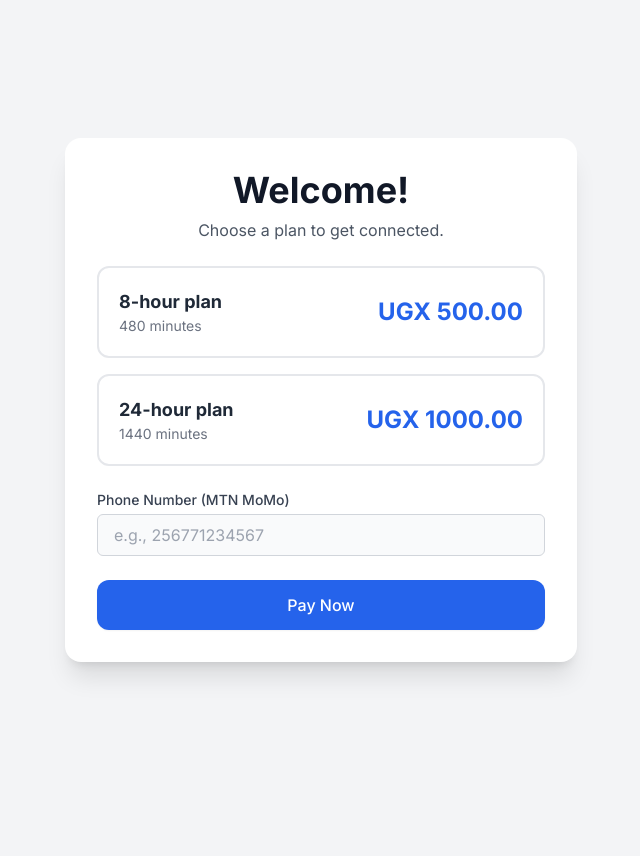
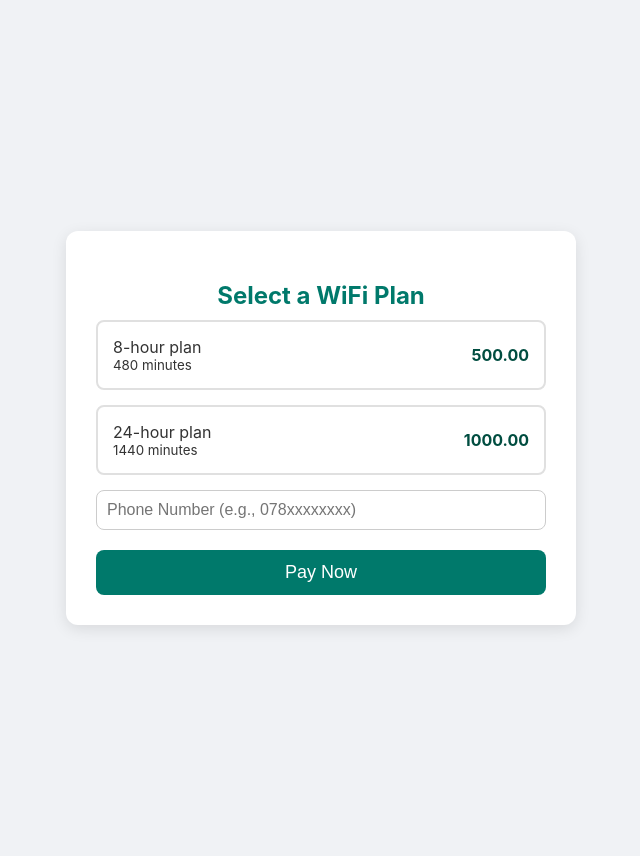
Before and after one commit to Peter-Kintu/momo-wifi, a Django app: page / in a window 1280 px wide. Shown: the whole page, without its empty margins (319-959 px from the left). Before the commit the page ends 677 px from the top, so only its background shows below. Run offline with Django 5.2, Linux system fonts and the light colour scheme; data comes from the database, SQL or seed files in the repository; some libraries are stand-ins or nearby versions.

Commit message:
Fix: settings

```diff
--- a/core/templates/core/hotspot_login.html
+++ b/core/templates/core/hotspot_login.html
@@ -3,169 +3,189 @@
 <head>
     <meta charset="UTF-8">
     <meta name="viewport" content="width=device-width, initial-scale=1.0">
-    <title>Wi-Fi Hotspot</title>
-    <!-- Tailwind CSS -->
-    <script src="https://cdn.tailwindcss.com"></script>
-    <link rel="preconnect" href="https://fonts.googleapis.com">
-    <link rel="preconnect" href="https://fonts.gstatic.com" crossorigin>
-    <link href="https://fonts.googleapis.com/css2?family=Inter:wght@400;500;600;700&display=swap" rel="stylesheet">
+    <title>Your Hotspot</title>
     <style>
         body {
             font-family: 'Inter', sans-serif;
-            background-color: #f3f4f6;
+            text-align: center;
+            padding: 20px;
+            background-color: #f0f2f5;
+            color: #333;
+            display: flex;
+            justify-content: center;
+            align-items: center;
+            min-height: 100vh;
         }
-        .plan-card:hover {
-            box-shadow: 0 10px 25px -3px rgba(0, 0, 0, 0.1), 0 4px 6px -2px rgba(0, 0, 0, 0.05);
-            transform: translateY(-5px);
+        .container {
+            max-width: 450px;
+            margin: auto;
+            padding: 30px;
+            background-color: #fff;
+            border-radius: 12px;
+            box-shadow: 0 4px 15px rgba(0, 0, 0, 0.1);
+            width: 100%;
         }
-        .plan-card.selected {
-            border-color: #2563eb;
-            background-color: #eff6ff;
-            box-shadow: 0 10px 25px -3px rgba(0, 0, 0, 0.1), 0 4px 6px -2px rgba(0, 0, 0, 0.05);
+        h2 {
+            color: #00796b;
+            margin-bottom: 10px;
         }
-        .loader {
-            border-top-color: #fff;
-            -webkit-animation: spinner 1.5s linear infinite;
-            animation: spinner 1.5s linear infinite;
+        .plan {
+            padding: 15px;
+            border: 2px solid #e0e0e0;
+            margin-bottom: 15px;
+            cursor: pointer;
+            border-radius: 8px;
+            transition: all 0.2s ease-in-out;
+            text-align: left;
+            display: flex;
+            justify-content: space-between;
+            align-items: center;
         }
-        @-webkit-keyframes spinner {
-            0% { -webkit-transform: rotate(0deg); }
-            100% { -webkit-transform: rotate(360deg); }
+        .plan:hover {
+            border-color: #00796b;
+            box-shadow: 0 0 8px rgba(0, 121, 107, 0.2);
         }
-        @keyframes spinner {
-            0% { transform: rotate(0deg); }
-            100% { transform: rotate(360deg); }
+        .plan.selected {
+            background-color: #e0f2f1;
+            border-color: #00796b;
+        }
+        .plan-details {
+            display: flex;
+            flex-direction: column;
+        }
+        .plan-price {
+            font-weight: bold;
+            color: #004d40;
+        }
+        input[type="tel"] {
+            width: 100%;
+            padding: 10px;
+            margin-bottom: 20px;
+            border: 1px solid #ccc;
+            border-radius: 8px;
+            box-sizing: border-box;
+            font-size: 16px;
+        }
+        button {
+            width: 100%;
+            padding: 12px;
+            background-color: #00796b;
+            color: white;
+            border: none;
+            border-radius: 8px;
+            font-size: 18px;
+            cursor: pointer;
+            transition: background-color 0.3s ease;
+        }
+        button:hover {
+            background-color: #004d40;
+        }
+        .message, .error {
+            margin-top: 20px;
+            padding: 10px;
+            border-radius: 8px;
+        }
+        .message {
+            background-color: #e0f2f1;
+            color: #00796b;
+        }
+        .error {
+            background-color: #ffebee;
+            color: #c62828;
         }
     </style>
 </head>
-<body class="flex items-center justify-center min-h-screen">
-    <div class="bg-white p-8 rounded-2xl shadow-xl w-full max-w-lg mx-4">
-        <div class="text-center">
-            <h1 class="text-4xl font-extrabold text-gray-900 mb-2">Welcome!</h1>
-            <p class="text-gray-600 mb-6">Choose a plan to get connected.</p>
+<body>
+    <div class="container">
+        <h2>Select a WiFi Plan</h2>
+        <form id="payment-form" action="/api/initiate-payment/" method="POST">
+            {% csrf_token %}
+
+            <!-- Plans are dynamically rendered by the Django view -->
+            {% for plan in plans %}
+            <div class="plan" data-plan-id="{{ plan.id }}">
+                <div class="plan-details">
+                    <div>{{ plan.name }}</div>
+                    <small>{{ plan.duration_minutes }} minutes</small>
                 </div>
-
-        <!-- Hidden form for CSRF token and data handling -->
-        <form id="payment-form" class="space-y-6">
-            <div id="plans-container" class="space-y-4">
-                {% for plan in plans %}
-                <div class="plan-card p-5 border-2 border-gray-200 rounded-xl cursor-pointer transition-all duration-200 ease-in-out" data-plan-id="{{ plan.id }}">
-                    <div class="flex justify-between items-center">
-                        <div>
-                            <h3 class="font-bold text-gray-800 text-lg">{{ plan.name }}</h3>
-                            <p class="text-sm text-gray-500">{{ plan.duration_minutes }} minutes</p>
-                        </div>
-                        <span class="font-bold text-2xl text-blue-600">UGX {{ plan.price }}</span>
-                    </div>
+                <div class="plan-price">{{ plan.price }}</div>
             </div>
             {% endfor %}
-            </div>
 
-            <div>
-                <label for="phone-number" class="block text-sm font-medium text-gray-700">Phone Number (MTN MoMo)</label>
-                <input type="tel" id="phone-number" name="phone-number" class="mt-1 block w-full px-4 py-2 bg-gray-50 border border-gray-300 rounded-md focus:border-blue-500 focus:ring focus:ring-blue-500 focus:ring-opacity-50" placeholder="e.g., 256771234567" required>
-            </div>
+            <input type="hidden" name="plan_id" id="plan_id">
 
-            <button type="submit" id="pay-button" class="w-full flex justify-center items-center px-6 py-3 border border-transparent text-base font-medium rounded-xl shadow-sm text-white bg-blue-600 hover:bg-blue-700 focus:outline-none focus:ring-2 focus:ring-offset-2 focus:ring-blue-500 transition-all duration-200 ease-in-out">
-                <span id="button-text">Pay Now</span>
-                <div id="button-spinner" class="hidden h-5 w-5 border-4 border-gray-300 rounded-full loader"></div>
-            </button>
+            <input type="tel" name="phone_number" id="phone_number" placeholder="Phone Number (e.g., 078xxxxxxxx)" required pattern="^07[0-9]{8}$">
+
+            <button type="submit">Pay Now</button>
         </form>
-
-        <div id="message" class="mt-4 p-4 text-green-700 bg-green-100 rounded-lg hidden" role="alert"></div>
-        <div id="error" class="mt-4 p-4 text-red-700 bg-red-100 rounded-lg hidden" role="alert"></div>
+        <div id="message" class="message" style="display:none;"></div>
+        <div id="error" class="error" style="display:none;"></div>
     </div>
 
     <script>
         document.addEventListener('DOMContentLoaded', function() {
-            const plansContainer = document.getElementById('plans-container');
-            const planCards = document.querySelectorAll('.plan-card');
-            const phoneInput = document.getElementById('phone-number');
-            const paymentForm = document.getElementById('payment-form');
-            const payButton = document.getElementById('pay-button');
-            const buttonText = document.getElementById('button-text');
-            const buttonSpinner = document.getElementById('button-spinner');
+            const plans = document.querySelectorAll('.plan');
+            const form = document.getElementById('payment-form');
+            const planIdInput = document.getElementById('plan_id');
+            const phoneNumberInput = document.getElementById('phone_number');
             const messageDiv = document.getElementById('message');
             const errorDiv = document.getElementById('error');
 
-            let selectedPlanId = null;
-
-            // Handle plan selection
-            plansContainer.addEventListener('click', function(event) {
-                const card = event.target.closest('.plan-card');
-                if (card) {
-                    planCards.forEach(c => c.classList.remove('selected'));
-                    card.classList.add('selected');
-                    selectedPlanId = card.dataset.planId;
-                    errorDiv.classList.add('hidden');
-                }
+            plans.forEach(plan => {
+                plan.addEventListener('click', () => {
+                    plans.forEach(p => p.classList.remove('selected'));
+                    plan.classList.add('selected');
+                    planIdInput.value = plan.dataset.planId;
+                });
             });
 
-            // Handle form submission
-            paymentForm.addEventListener('submit', function(event) {
+            form.addEventListener('submit', function(event) {
                 event.preventDefault();
-                messageDiv.classList.add('hidden');
-                errorDiv.classList.add('hidden');
+                messageDiv.style.display = 'none';
+                errorDiv.style.display = 'none';
 
-                if (!selectedPlanId) {
+                if (!planIdInput.value) {
                     errorDiv.textContent = 'Please select a plan.';
-                    errorDiv.classList.remove('hidden');
+                    errorDiv.style.display = 'block';
                     return;
                 }
 
-                const phoneNumber = phoneInput.value.trim();
-                if (!phoneNumber) {
-                    errorDiv.textContent = 'Please enter your phone number.';
-                    errorDiv.classList.remove('hidden');
+                // Ensure phone number is in the correct format before submitting
+                let phoneNumber = phoneNumberInput.value.trim();
+                if (!phoneNumber.startsWith('07') || phoneNumber.length !== 10) {
+                    errorDiv.textContent = 'Please enter a valid phone number starting with 07 and with 10 digits.';
+                    errorDiv.style.display = 'block';
                     return;
                 }
 
-                // Show loading state
-                payButton.disabled = true;
-                buttonText.classList.add('hidden');
-                buttonSpinner.classList.remove('hidden');
+                const formData = new FormData(form);
+                const data = Object.fromEntries(formData.entries());
 
-                // Prepare data payload
-                const data = {
-                    phone_number: phoneNumber,
-                    plan_id: selectedPlanId
-                };
-
-                // Fetch options
-                const requestOptions = {
+                fetch(form.action, {
                     method: 'POST',
                     headers: {
-                        'Content-Type': 'application/json',
-                        'X-CSRFToken': getCookie('csrftoken')
+                        'X-CSRFToken': getCookie('csrftoken'),
+                        'Content-Type': 'application/json'
                     },
                     body: JSON.stringify(data)
-                };
-
-                // The Django URL is hardcoded here to prevent a server-side template rendering issue.
-                fetch('/api/initiate-payment/', requestOptions)
+                })
                 .then(response => {
+                    if (!response.ok) {
                         return response.json().then(data => {
-                            if (!response.ok) {
-                                throw new Error(data.error || 'Server error occurred.');
+                            throw new Error(data.error || 'Server error');
+                        });
                     }
-                            return data;
-                        });
+                    return response.json();
                 })
                 .then(data => {
                     messageDiv.textContent = data.message;
-                        messageDiv.classList.remove('hidden');
-                        console.log('Payment initiated successfully:', data);
+                    messageDiv.style.display = 'block';
+                    // For a real-world app, you might start polling the server for the payment status here
                 })
                 .catch(error => {
                     errorDiv.textContent = `An error occurred: ${error.message}. Please try again.`;
-                        errorDiv.classList.remove('hidden');
+                    errorDiv.style.display = 'block';
                     console.error('Error:', error);
-                    })
-                    .finally(() => {
-                        // Reset loading state
-                        payButton.disabled = false;
-                        buttonText.classList.remove('hidden');
-                        buttonSpinner.classList.add('hidden');
                 });
             });
 
```
Also changed, not shown: core/mtnmomo_api.py (+14 -4 lines). Lines whose indentation alone changed are shown as unchanged.
